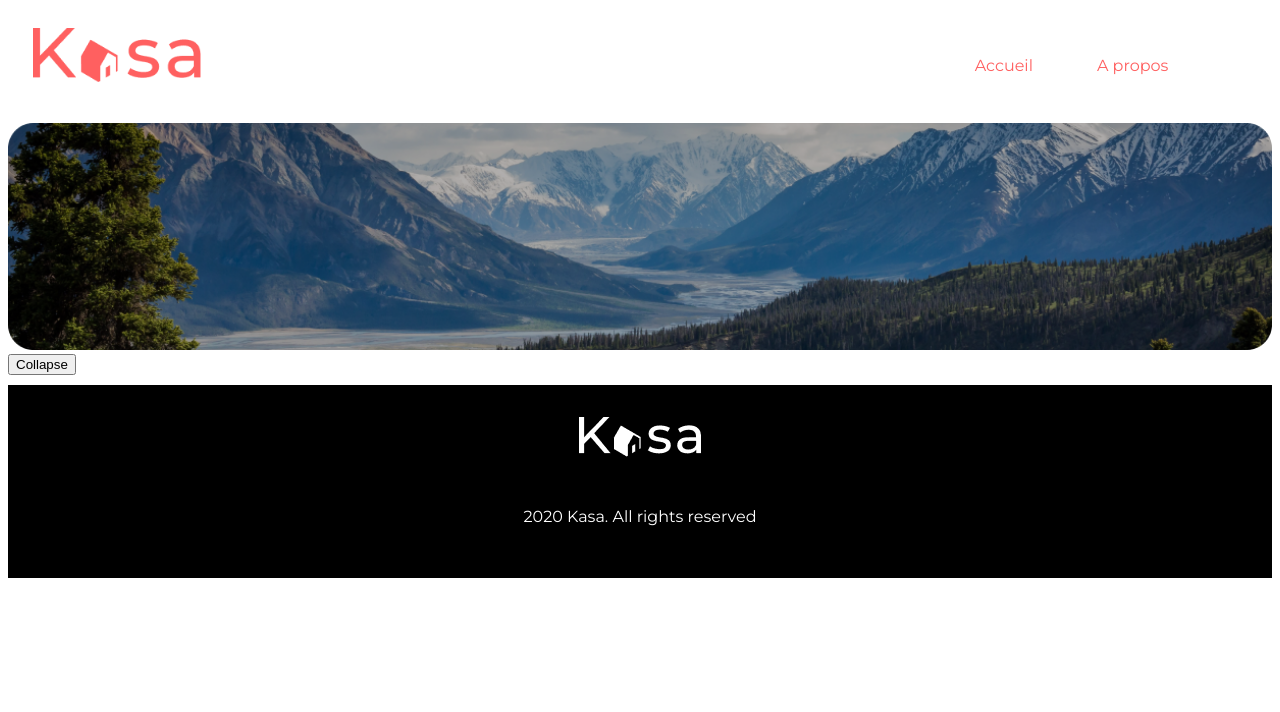
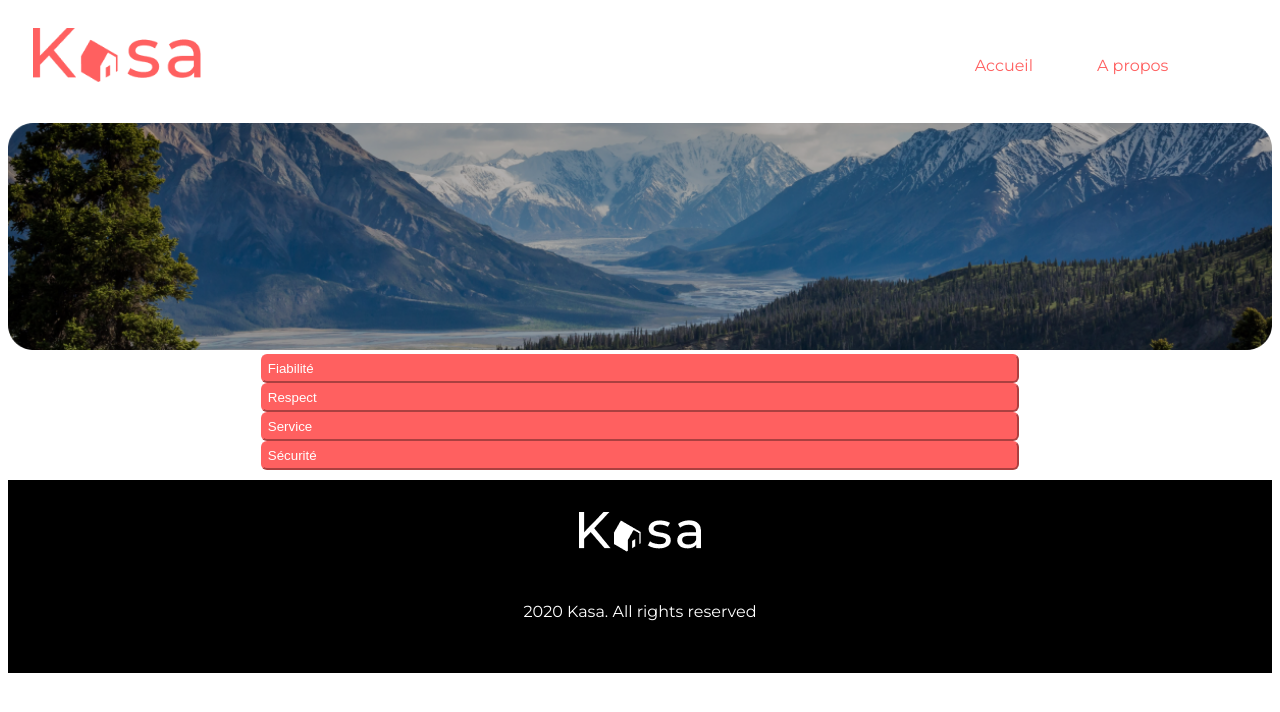
Before and after one commit to EmelineF26/kasa, a React (Create React App) app: page /about in a window 1280 px wide. Shown: the top 712 px of the page. Built offline with nearby package versions, Linux system fonts and the light colour scheme.

Commit message:
Création composant Collapse, modifications page Erreur et A propos

```diff
--- a/src/components/Collapse.jsx
+++ b/src/components/Collapse.jsx
@@ -1,18 +1,27 @@
 import { useState } from "react";
+import style from './Collapse.module.scss';
 
-function Collapse () {
-    const [isVisible, setIsVisible] = useState(false)
+function Collapse() {
+    const [isVisible, setIsVisible] = useState([false, false, false, false]);
 
-    function handleClick() {
-        setIsVisible(true)
+    function handleClick(index) {
+        const updatedVisibility = [...isVisible];
+        updatedVisibility[index] = !updatedVisibility[index]; // Inversion de l'état du collapse
+        setIsVisible(updatedVisibility); // Mise à jour de l'état
     }
 
-    return(
-        <>
-        <button type="button" onClick={handleClick}>Collapse</button>
-        { isVisible && <p>Afficher</p> }
-        </>
-    )
+    return (
+        <div className={style.blocCollapse}>
+            <button type="button" onClick={() => handleClick(0)}>Fiabilité</button>
+            {isVisible[0] && <p>Les annonces postées sur Kasa garantissent une fiabilité totale. Les photos sont conformes aux logements, et toutes les informations sont régulièrement vérifiées par nos équipes.</p>}
+            <button type="button" onClick={() => handleClick(1)}>Respect</button>
+            {isVisible[1] && <p>La bienveillance fait partie des valeurs fondatrices de Kasa. Tout comportement discriminatoire ou de perturbation du voisinage entraînera une exclusion de notre plateforme.</p>}
+            <button type="button" onClick={() => handleClick(2)}>Service</button>
+            {isVisible[2] && <p>La bienveillance fait partie des valeurs fondatrices de Kasa. Tout comportement discriminatoire ou de perturbation du voisinage entraînera une exclusion de notre plateforme.</p>}
+            <button type="button" onClick={() => handleClick(3)}>Sécurité</button>
+            {isVisible[3] && <p>La sécurité est la priorité de Kasa. Aussi bien pour nos hôtes que pour les voyageurs, chaque logement correspond aux critères de sécurité établis par nos services. En laissant une note aussi bien à l'hôte qu'au locataire, cela permet à nos équipes de vérifier que les standards sont bien respectés. Nous organisons également des ateliers sur la sécurité domestique pour nos hôtes.</p>}
+        </div>
+    );
 }
 
 export default Collapse;
--- a/src/components/Collapse.module.scss
+++ b/src/components/Collapse.module.scss
@@ -0,0 +1,17 @@
+button {
+    width: 75%;
+    display: flex;
+    border-radius: 6px;
+    background-color: #FF6060;
+    color: white;
+    border-color: #FF6060;
+    padding: 5px;
+}
+
+.blocCollapse {
+    padding-left: 20%;
+}
+
+p {
+    color: #FF6060;
+}
--- a/src/pages/About.jsx
+++ b/src/pages/About.jsx
@@ -1,5 +1,4 @@
 import style from './About.module.scss';
-import Banner from '../components/Banner';
 import Collapse from '../components/Collapse';
 import ImgBanner from '../images/aboutBanner.png';
 
@@ -7,7 +6,6 @@ function About() {
     return (
         <div className={style.about}>
             <img src={ImgBanner} className={style.ImgBanner} />
-            {/* <Banner /> */}
             <Collapse />
         </div>
     )
--- a/src/pages/Accomodation.jsx
+++ b/src/pages/Accomodation.jsx
@@ -1,9 +1,14 @@
 import React from "react";
+import NavBar from '../components/NavBar';
+import Footer from '../components/Footer';
+import data from '../data/logements.json';
 
 function Accomodation() {
-    return(
+    return (
         <>
+        <NavBar />
         <p>Je suis la page de location</p>
+        <Footer />
         </>
     )
 }
--- a/src/pages/Error.jsx
+++ b/src/pages/Error.jsx
@@ -1,8 +1,13 @@
+import { Link } from "react-router-dom";
+import style from './Error.module.scss';
+
 function Error() {
-    return(
-        <>
-        <p>404 not found</p>
-        </>
+    return (
+        <div className={style.error}>
+            <p>404</p>
+            <p>Oups! La page que vous demandez n'existe pas.</p>
+            <Link className={style.linkAccueil} to='/'>Retourner sur la page d'accueil</Link>
+        </div>
     )
 }
 
--- /dev/null
+++ b/src/pages/Error.module.scss
@@ -0,0 +1,3 @@
+p {
+    text-align: center;
+}
```
